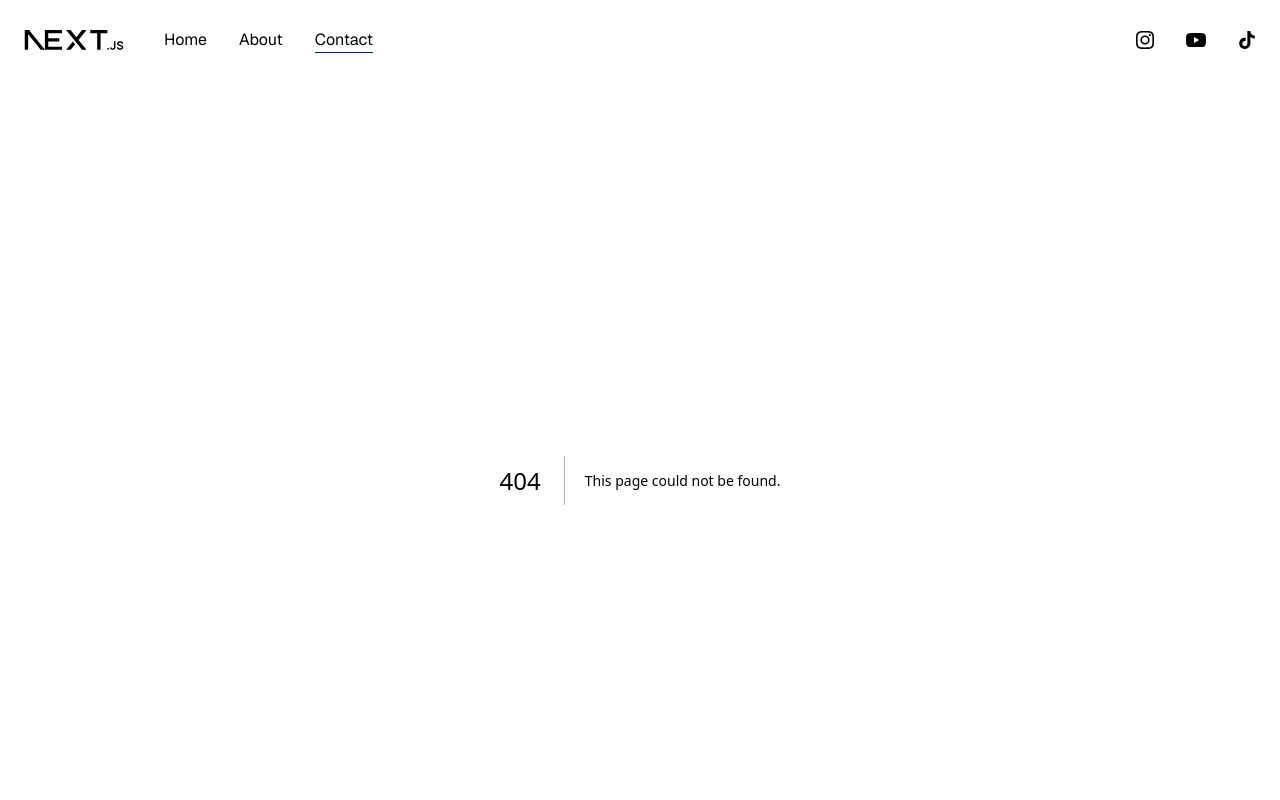
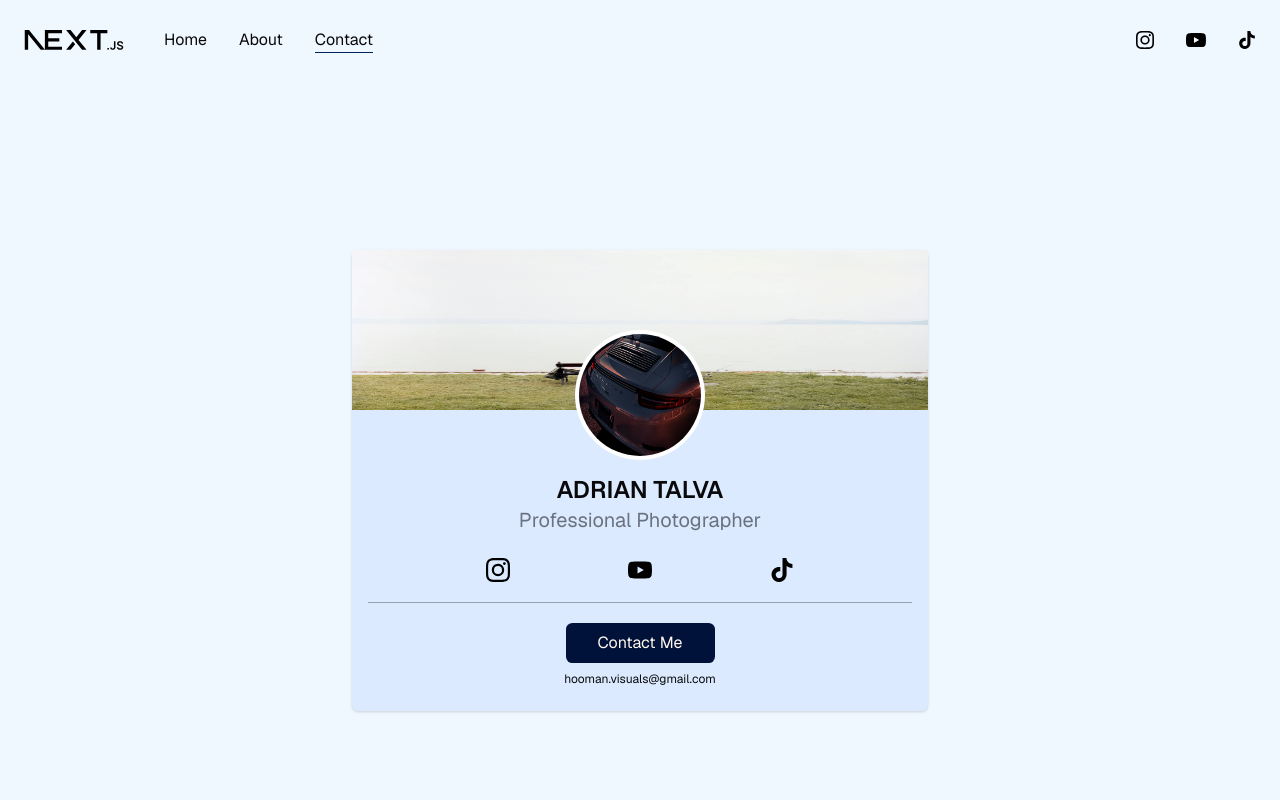
Before and after one commit to farnoodlotfali/berlin-gallery, a Next.js app: page /contact in a window 1280 px wide. Before the commit this address had no page. Shown: the top 800 px of the page. Built offline with nearby package versions, Linux system fonts and the light colour scheme.

Commit message:
add contact page

```diff
--- a/src/app/about/page.tsx
+++ b/src/app/about/page.tsx
@@ -1,15 +1,15 @@
 import Image from "next/image";
+import Link from "next/link";
 
 import { Container } from "@/components/ui/container";
-import Link from "next/link";
 
 const AboutPage = () => {
   return (
-    <div className="flex min-h-dvh py-6 items-center justify-center">
+    <div className="flex min-h-dvh items-center justify-center py-6">
       <Container>
         <div className="mx-auto w-full max-w-2xl rounded-sm bg-blue-100 px-9 py-14">
           <h1 className="text-2xl font-semibold text-nowrap md:text-5xl">ADRIAN TALVA</h1>
-          <div className="mt-6 flex sm:flex-row flex-col gap-5">
+          <div className="mt-6 flex flex-col gap-5 sm:flex-row">
             <div className="relative h-60 min-w-40">
               <Image src="/4.webp" alt="img" fill loading="eager" priority />
             </div>
@@ -24,36 +24,12 @@ const AboutPage = () => {
               </p>
               <p>Whatever it is, the way you tell your story online can make all the difference.</p>
 
-              <Link className="underline" href='/contact' >Get in Touch</Link>
+              <Link className="underline" href="/contact">
+                Get in Touch
+              </Link>
             </div>
           </div>
         </div>
-        {/* <div className="relative grid grid-cols-4 overflow-visible py-5 sm:py-14">
-        <div className="xs:mt-32 relative order-2 col-span-4 md:mt-0 lg:col-span-3">
-          <Image
-            src="/4.webp"
-            alt="img"
-            sizes="100vw"
-            style={{
-              width: "100%",
-              height: "auto",
-            }}
-            width={100}
-            height={250}
-            loading="eager"
-            priority
-          />
-        </div>
-        <div className="xs:absolute xs:top-0 xs:right-2.5 relative top-9 right-0 z-40 order-1 w-fit col-span-4 max-w-fit overflow-visible bg-blue-100 p-8 md:max-w-[630px] md:p-16 lg:top-52">
-          <h1 className="text-2xl font-semibold text-nowrap md:text-5xl">ADRIAN TALVA</h1>
-          <p className="mt-8">
-            Born and raised in Reno, Nevada. It all begins with an idea. Maybe you want to launch a
-            business. Maybe you want to turn a hobby into something more. Or maybe you have a
-            creative project to share with the world. Whatever it is, the way you tell your story
-            online can make all the difference.
-          </p>
-        </div>
-      </div> */}
       </Container>
     </div>
   );
--- /dev/null
+++ b/src/app/contact/page.tsx
@@ -0,0 +1,54 @@
+import Image from "next/image";
+
+import { Container } from "@/components/ui/container";
+import { SOCIALS } from "@/consts/social-links";
+
+const ContactPage = () => {
+  return (
+    <div className="flex min-h-dvh items-center justify-center py-6">
+      <Container>
+        <div className="relative mx-auto w-full max-w-xl rounded-sm bg-blue-100 shadow-sm shadow-gray-300">
+          <div className="relative h-40 min-w-40">
+            <Image src="/4.webp" alt="img" fill loading="eager" priority />
+          </div>
+          <div className="xs:top-20 xs:size-[130px] absolute top-24 left-1/2 size-24 -translate-x-1/2 overflow-hidden rounded-full bg-white p-1">
+            <div className="relative size-full overflow-hidden rounded-full">
+              <Image src="/cars/car (16).jpg" alt="img" fill loading="eager" priority />
+            </div>
+          </div>
+
+          <div className="mt-16 px-4 pb-6">
+            <h1 className="xs:text-2xl text-center text-xl font-semibold text-nowrap">
+              ADRIAN TALVA
+            </h1>
+            <h2 className="xs:text-xl text-center text-base text-nowrap text-gray-500">
+              Professional Photographer
+            </h2>
+            <div className="mt-6 flex justify-evenly">
+              {SOCIALS.map((soc) => {
+                return (
+                  <a target="_blank" className="xs:size-6 size-4" key={soc.link} href={soc.link}>
+                    <soc.icon width="inherit" height="inherit" />
+                  </a>
+                );
+              })}
+            </div>
+            <hr className="my-5 border-gray-400" />
+            <div className="flex flex-col">
+              <a
+                role="button"
+                className="bg-primary xs:text-base text-primary-foreground mx-auto rounded-sm px-8 py-2 text-sm"
+                href="mailto:hooman.visuals@gmail.com"
+              >
+                Contact Me
+              </a>
+              <span className="mt-2 text-center text-xs">hooman.visuals@gmail.com</span>
+            </div>
+          </div>
+        </div>
+      </Container>
+    </div>
+  );
+};
+
+export default ContactPage;
```
